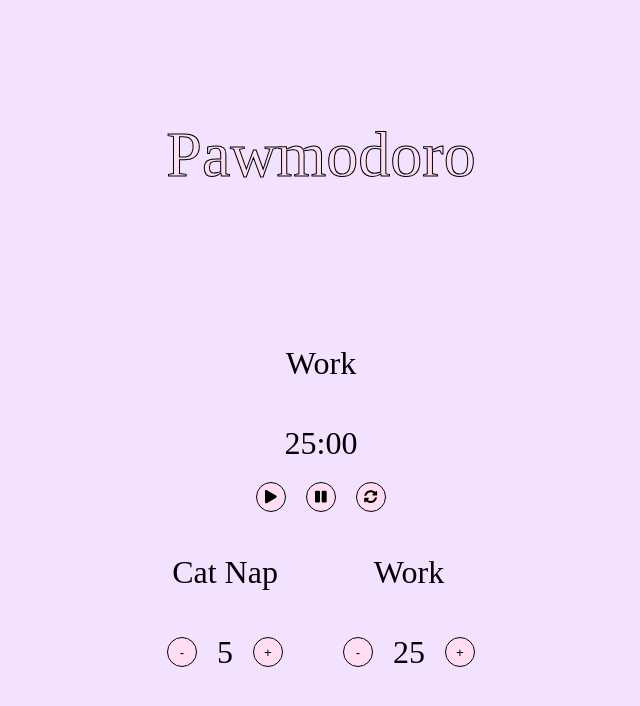
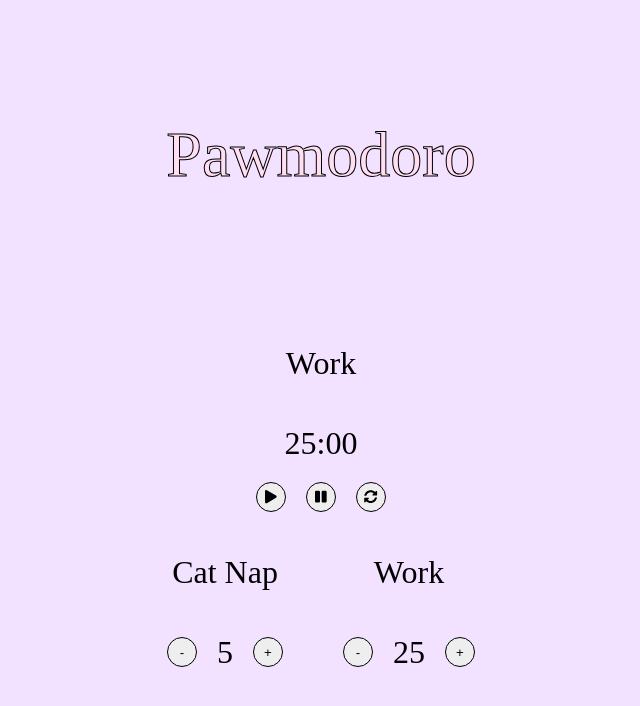
Before and after one commit to scampcoder/pawmodoro, a React (Create React App) app: page / in a window 1280 px wide. Shown: the top 706 px of the page, without its empty margins (319-959 px from the left). Built offline with nearby package versions, Linux system fonts and the light colour scheme; a web font is replaced by a local one.

Commit message:
Testing for Heroku build

```diff
--- a/src/App.css
+++ b/src/App.css
@@ -51,7 +51,7 @@ button {
     border-radius: 50%;
     border: 1px solid black;
     cursor: pointer;
-    background-color: #ffdef2;
+    background-color: #eee/*#ffdef2*/;
 }
 
 button:disabled {
```
